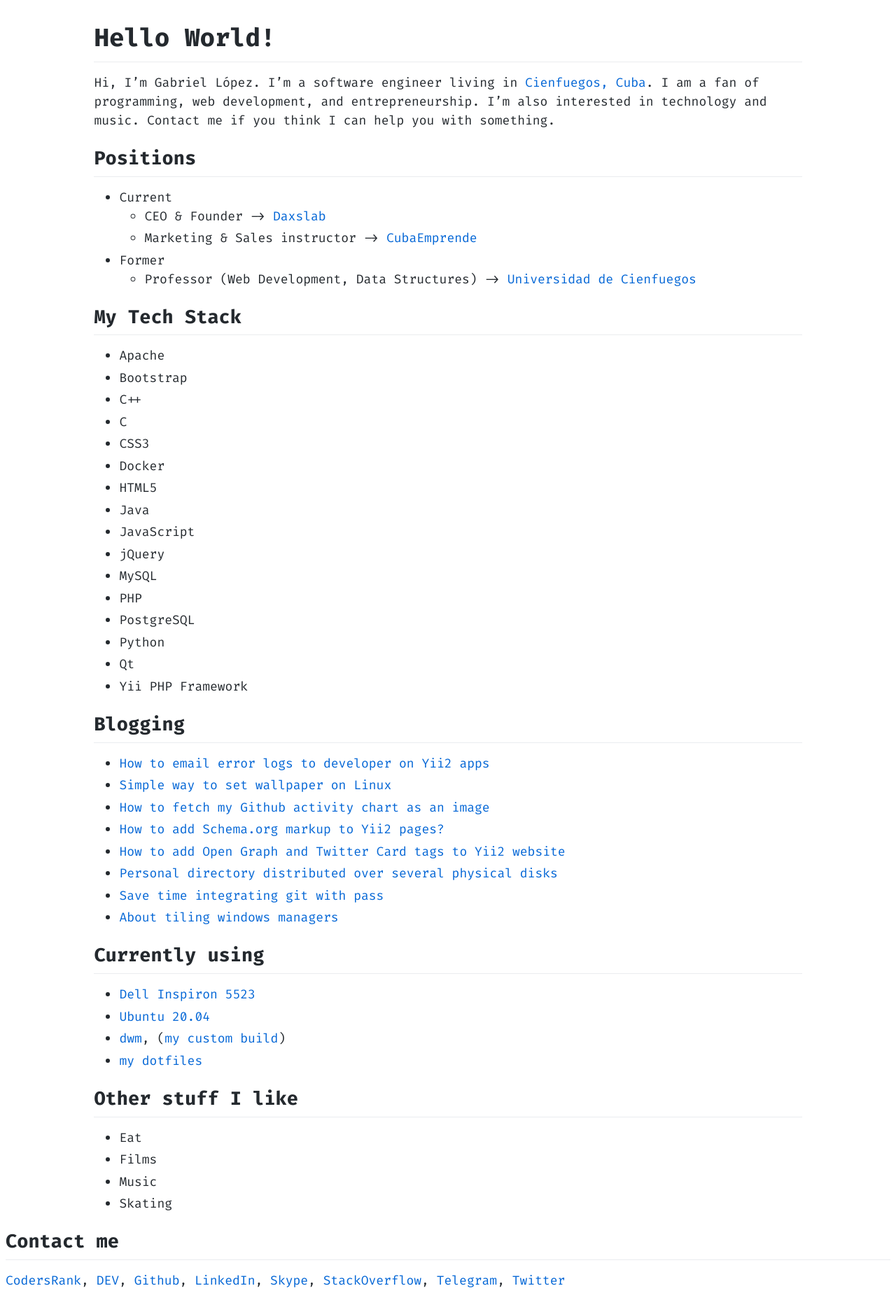
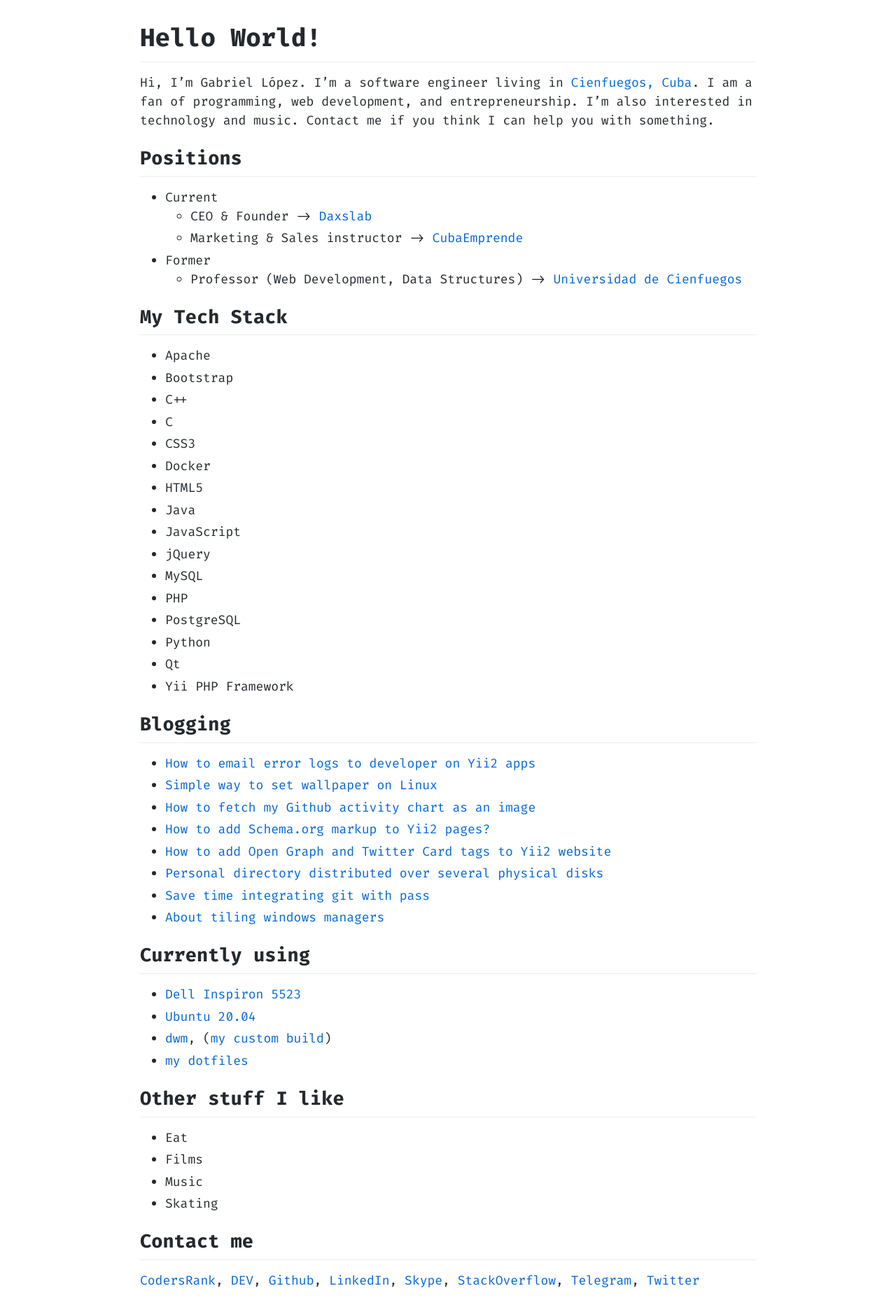
Before and after one commit to glpzzz/glpzzz.github.io, a Jekyll site: the page built from index.markdown, in a window 1280 px wide. Shown: the whole page at 70% size. Built offline with Jekyll 4.4.1, drawn with Linux system fonts in a browser that asks for light colours.

Commit message:
Update home.html

```diff
--- a/_layouts/home.html
+++ b/_layouts/home.html
@@ -43,7 +43,7 @@
             font-size: 18px;
         }
 
-        body>div {
+        body{
             padding: 1em;
         }
 
@@ -65,8 +65,8 @@
         }
 
         @media(min-width: 768px) {
-            main{
-                padding: 0 10%;
+            body{
+                padding: 0 15%;
             }
         }
     </style>
```
